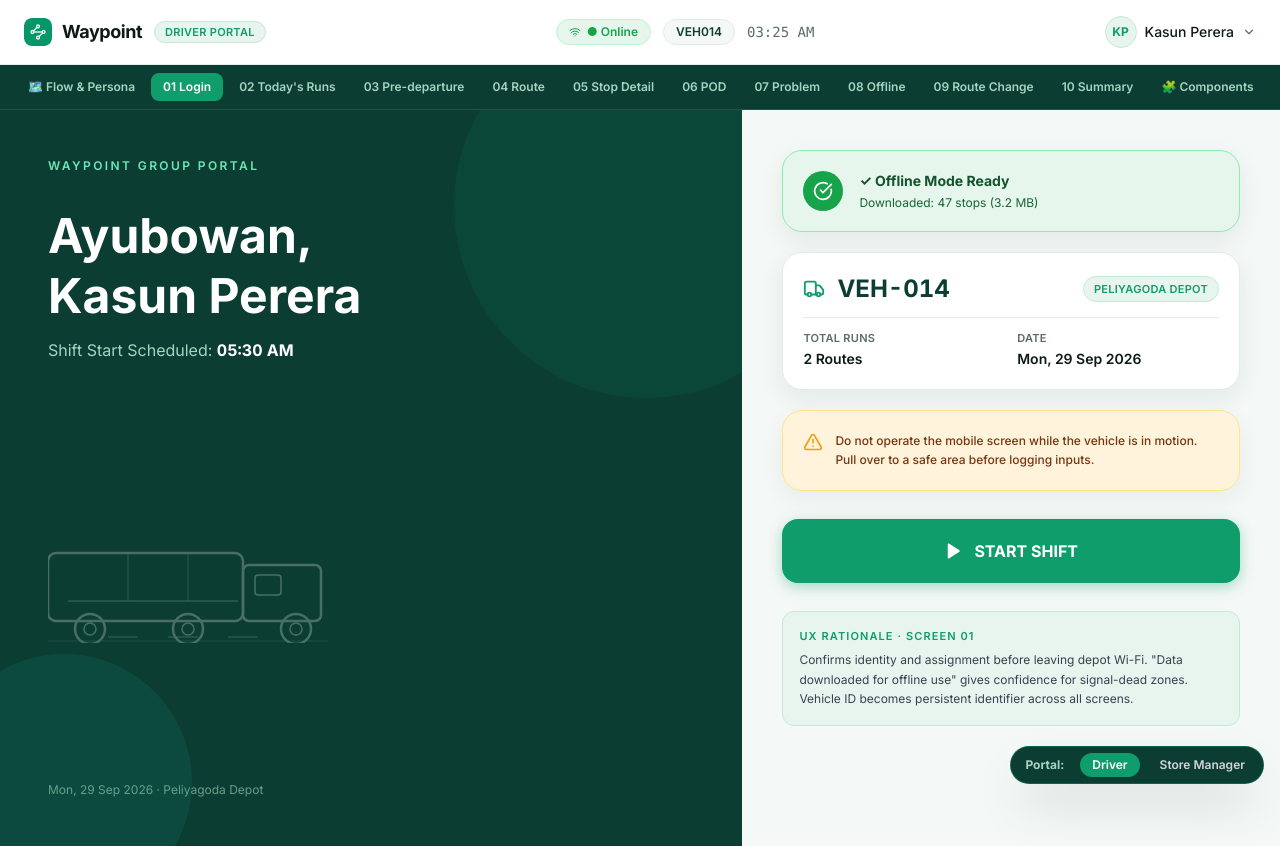
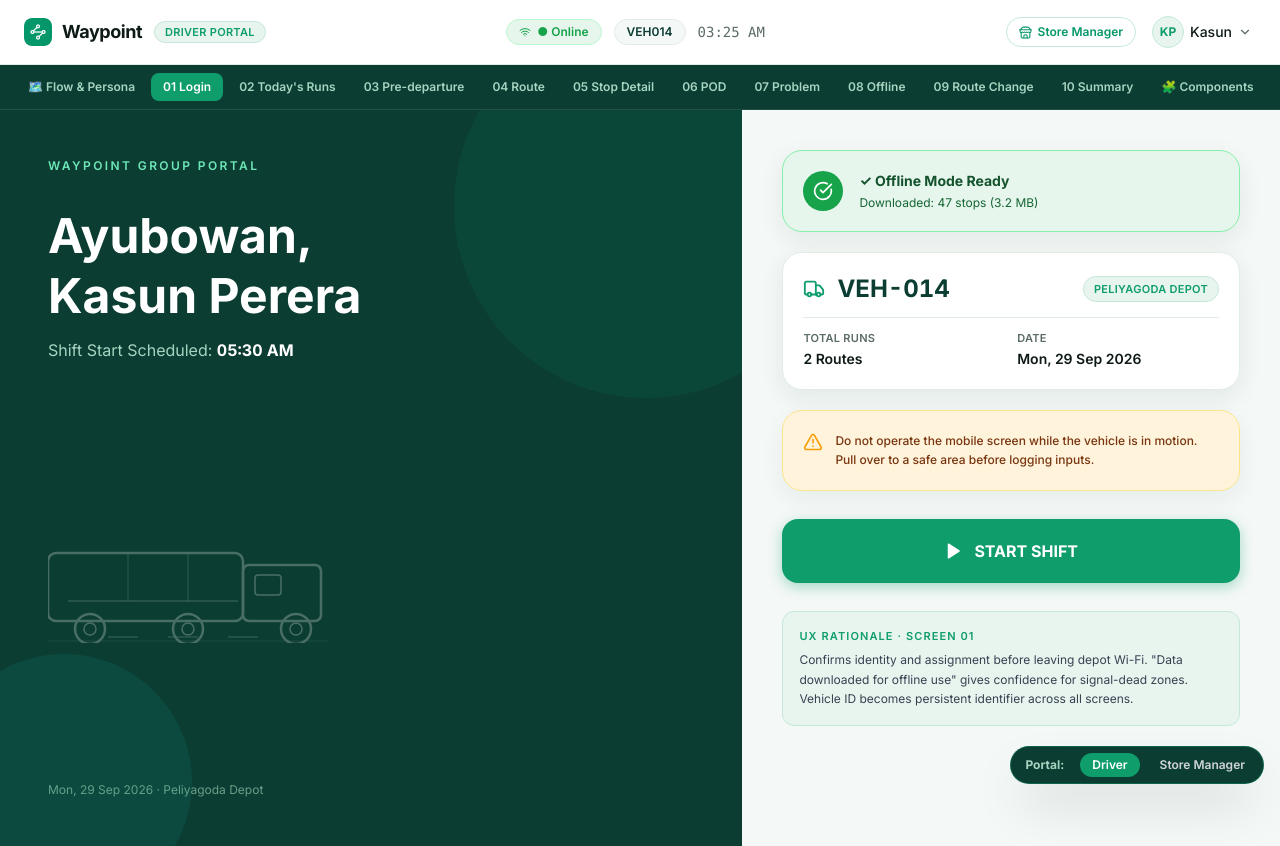
Before and after one commit to this-isnt-daniel/Alt-F4_Waypoint, a React (Vite) app in the folder apps/frontend/: page / in a window 1280 px wide. Built offline with nearby package versions, Linux system fonts and the light colour scheme.

Commit message:
http://localhost:5173/?portal=driver to visit driver portal

```diff
--- a/apps/frontend/driver/src/DriverApp.jsx
+++ b/apps/frontend/driver/src/DriverApp.jsx
@@ -66,7 +66,7 @@ export default function DriverApp({ onBack }) {
       {/* Persistent header */}
       <DriverHeader
         isOnline={screen === '08-offline' ? false : isOnline}
-        onBackToPortals={onBack}
+        onSwitchToStoreManager={onBack}
       />
 
       {/* Navigation bar for all 10 screens + System pages */}
--- a/apps/frontend/driver/src/DriverHeader.jsx
+++ b/apps/frontend/driver/src/DriverHeader.jsx
@@ -1,9 +1,10 @@
 import React, { useState, useEffect } from 'react';
-import { Wifi, WifiOff, ChevronDown } from 'lucide-react';
+import { Wifi, WifiOff, ChevronDown, ArrowRightLeft, Store, Truck } from 'lucide-react';
 import waypointLogo from './assets/icons/waypoint_logo.png';
 
-export default function DriverHeader({ isOnline = true, onBackToPortals }) {
+export default function DriverHeader({ isOnline = true, onSwitchToStoreManager }) {
   const [time, setTime] = useState('');
+  const [showMenu, setShowMenu] = useState(false);
 
   useEffect(() => {
     const tick = () => {
@@ -24,15 +25,12 @@ export default function DriverHeader({ isOnline = true, onBackToPortals }) {
     >
       <div className="max-w-7xl mx-auto px-6 h-16 flex items-center justify-between">
 
-        {/* Left: Logo + Portal name */}
+        {/* Left: Logo + Portal badge */}
         <div className="flex items-center gap-3">
-          <button
-            onClick={onBackToPortals}
-            className="flex items-center gap-2.5 hover:opacity-80 transition-opacity cursor-pointer"
-          >
-            <img src={waypointLogo} alt="Waypoint" className="w-7 h-7 object-contain rounded-lg" />
+          <div className="flex items-center gap-2.5">
+            <img src={waypointLogo} alt="Waypoint" className="w-7 h-7 object-contain rounded-lg shadow-2xs" />
             <span className="text-lg font-bold tracking-tight" style={{ color: '#0E1A17' }}>Waypoint</span>
-          </button>
+          </div>
           <span
             className="px-2.5 py-0.5 rounded-full text-[11px] font-semibold tracking-wide uppercase"
             style={{ background: '#E8F5EF', color: '#0F9D6C', border: '1px solid #C6E8D9' }}
@@ -70,8 +68,28 @@ export default function DriverHeader({ isOnline = true, onBackToPortals }) {
           </span>
         </div>
 
-        {/* Right: Driver avatar */}
-        <div className="flex items-center gap-2">
+        {/* Right: Direct Portal Switcher + Driver Avatar */}
+        <div className="flex items-center gap-3">
+          {/* Direct Switch to Store Manager button */}
+          <button
+            type="button"
+            onClick={onSwitchToStoreManager}
+            className="inline-flex items-center gap-1.5 px-3 py-1.5 rounded-full text-xs font-semibold border transition-all cursor-pointer shadow-2xs hover:bg-gray-50"
+            style={{ background: '#FFFFFF', borderColor: '#C6E8D9', color: '#059669' }}
+            title="Switch to Store Manager Portal"
+          >
+            <Store size={13} />
+            <span className="hidden sm:inline">Store Manager</span>
+            <span className="sm:hidden">Store</span>
+          </button>
+
+          {/* User profile */}
+          <div className="relative">
+            <button
+              type="button"
+              onClick={() => setShowMenu(!showMenu)}
+              className="flex items-center gap-1.5 cursor-pointer p-1 rounded-lg hover:bg-gray-50 transition-colors"
+            >
               <div
                 className="w-8 h-8 rounded-full flex items-center justify-center text-xs font-bold"
                 style={{ background: '#E8F5EF', color: '#0F9D6C', border: '1px solid #C6E8D9' }}
@@ -79,9 +97,31 @@ export default function DriverHeader({ isOnline = true, onBackToPortals }) {
                 KP
               </div>
               <span className="hidden sm:block text-sm font-medium" style={{ color: '#0E1A17' }}>
-            Kasun Perera
+                Kasun
               </span>
               <ChevronDown size={14} style={{ color: '#5B6B66' }} />
+            </button>
+
+            {/* Dropdown Menu */}
+            {showMenu && (
+              <div className="absolute right-0 mt-2 w-52 bg-white border border-gray-100 rounded-xl shadow-lg py-1.5 z-50">
+                <div className="px-3 py-2 border-b border-gray-100">
+                  <p className="text-xs font-semibold text-gray-900">Kasun Perera</p>
+                  <p className="text-[11px] text-gray-500">Driver · VEH-014</p>
+                </div>
+                <button
+                  type="button"
+                  onClick={() => {
+                    setShowMenu(false);
+                    if (onSwitchToStoreManager) onSwitchToStoreManager();
+                  }}
+                  className="w-full text-left px-3 py-2 text-xs font-medium text-emerald-700 hover:bg-emerald-50 transition-colors flex items-center gap-2 cursor-pointer"
+                >
+                  <Store size={13} /> Switch to Store Manager
+                </button>
+              </div>
+            )}
+          </div>
         </div>
       </div>
     </header>
--- a/apps/frontend/src/App.jsx
+++ b/apps/frontend/src/App.jsx
@@ -75,7 +75,10 @@ export default function App() {
         <StoreManagerLogin onLogin={() => switchPortal('storemanager-overview')} />
       )}
       {currentPortal === 'storemanager-overview' && (
-        <StoreManagerOverview onLogout={() => switchPortal('storemanager-login')} />
+        <StoreManagerOverview
+          onLogout={() => switchPortal('storemanager-login')}
+          onSwitchToDriver={() => switchPortal('driver')}
+        />
       )}
     </div>
   );
--- a/apps/frontend/src/pages/storemanager/StoreManagerOverview.jsx
+++ b/apps/frontend/src/pages/storemanager/StoreManagerOverview.jsx
@@ -19,7 +19,7 @@ import {
   X
 } from 'lucide-react';
 
-export default function StoreManagerOverview({ onLogout }) {
+export default function StoreManagerOverview({ onLogout, onSwitchToDriver }) {
   const [activeTab, setActiveTab] = useState('Overview');
   const [ordersTab, setOrdersTab] = useState('progress'); // 'progress' | 'deferred'
   const [isConfirmed, setIsConfirmed] = useState(false);
@@ -436,6 +436,20 @@ export default function StoreManagerOverview({ onLogout }) {
               </button>
             </div>
 
+            {/* Driver Portal Direct Switch Button */}
+            {onSwitchToDriver && (
+              <button
+                type="button"
+                onClick={onSwitchToDriver}
+                className="inline-flex items-center gap-1.5 px-3 py-1 text-xs font-semibold text-[#0F9D6C] bg-[#E8F5EF] border border-[#C6E8D9] hover:bg-[#d8efe4] rounded-full transition-colors cursor-pointer"
+                title="Open Driver Portal"
+              >
+                <Truck size={13} />
+                <span className="hidden sm:inline">Driver Portal</span>
+                <span className="sm:hidden">Driver</span>
+              </button>
+            )}
+
             {/* Notifications Button */}
             <button
               type="button"
@@ -462,17 +476,28 @@ export default function StoreManagerOverview({ onLogout }) {
 
               {/* Simple Profile Dropdown */}
               {showUserMenu && (
-                <div className="absolute right-0 mt-2 w-44 bg-white border border-gray-100 rounded-xl shadow-lg py-1 z-50">
+                <div className="absolute right-0 mt-2 w-48 bg-white border border-gray-100 rounded-xl shadow-lg py-1 z-50">
                   <div className="px-3 py-2 border-b border-gray-100">
                     <p className="text-xs font-medium text-gray-900">Store Manager</p>
                     <p className="text-[11px] text-gray-500">outlet/OUT0043</p>
                   </div>
+                  {onSwitchToDriver && (
+                    <button
+                      onClick={() => {
+                        setShowUserMenu(false);
+                        onSwitchToDriver();
+                      }}
+                      className="w-full text-left px-3 py-2 text-xs font-medium text-emerald-700 hover:bg-emerald-50 transition-colors flex items-center gap-2 cursor-pointer border-b border-gray-100"
+                    >
+                      <Truck size={13} /> Switch to Driver Portal
+                    </button>
+                  )}
                   <button
                     onClick={() => {
                       setShowUserMenu(false);
                       if (onLogout) onLogout();
                     }}
-                    className="w-full text-left px-3 py-2 text-xs text-red-600 hover:bg-red-50 transition-colors"
+                    className="w-full text-left px-3 py-2 text-xs text-red-600 hover:bg-red-50 transition-colors cursor-pointer"
                   >
                     Sign out
                   </button>
```
Lines whose indentation alone changed are shown as unchanged.
